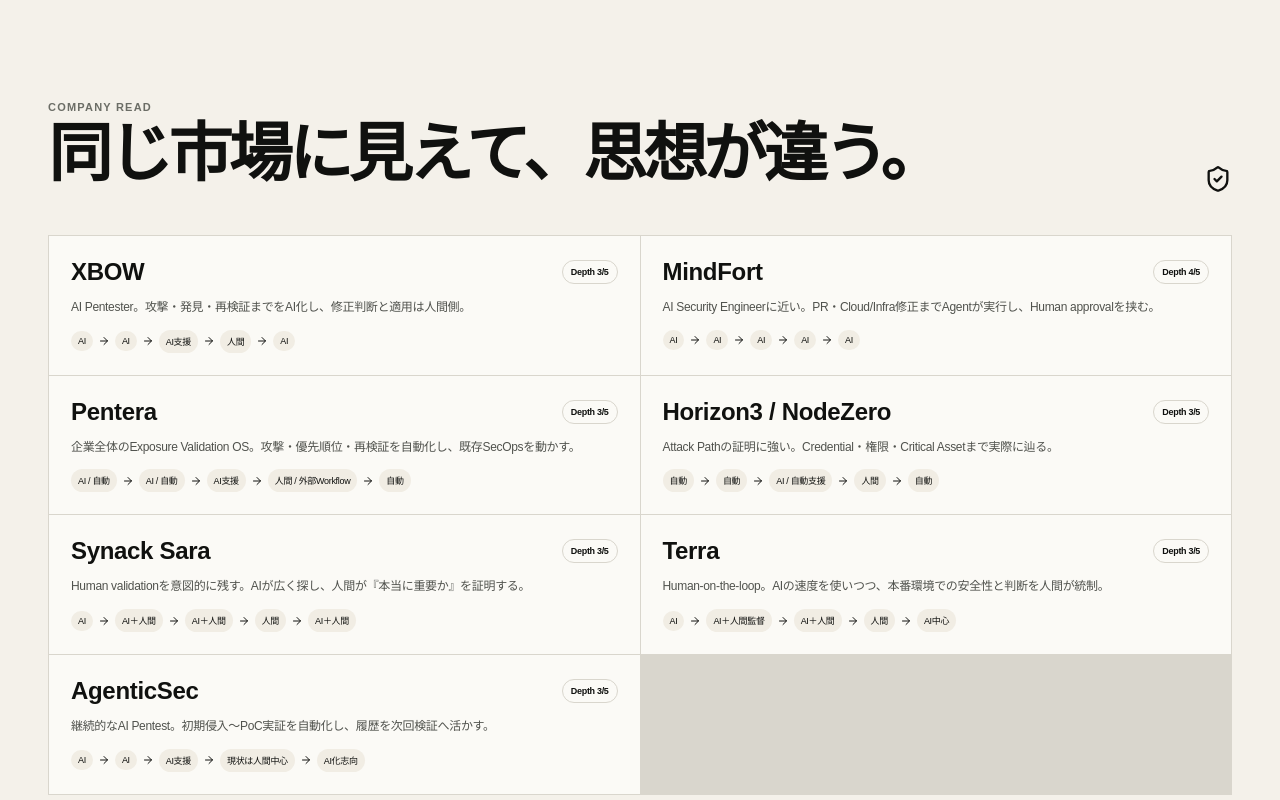
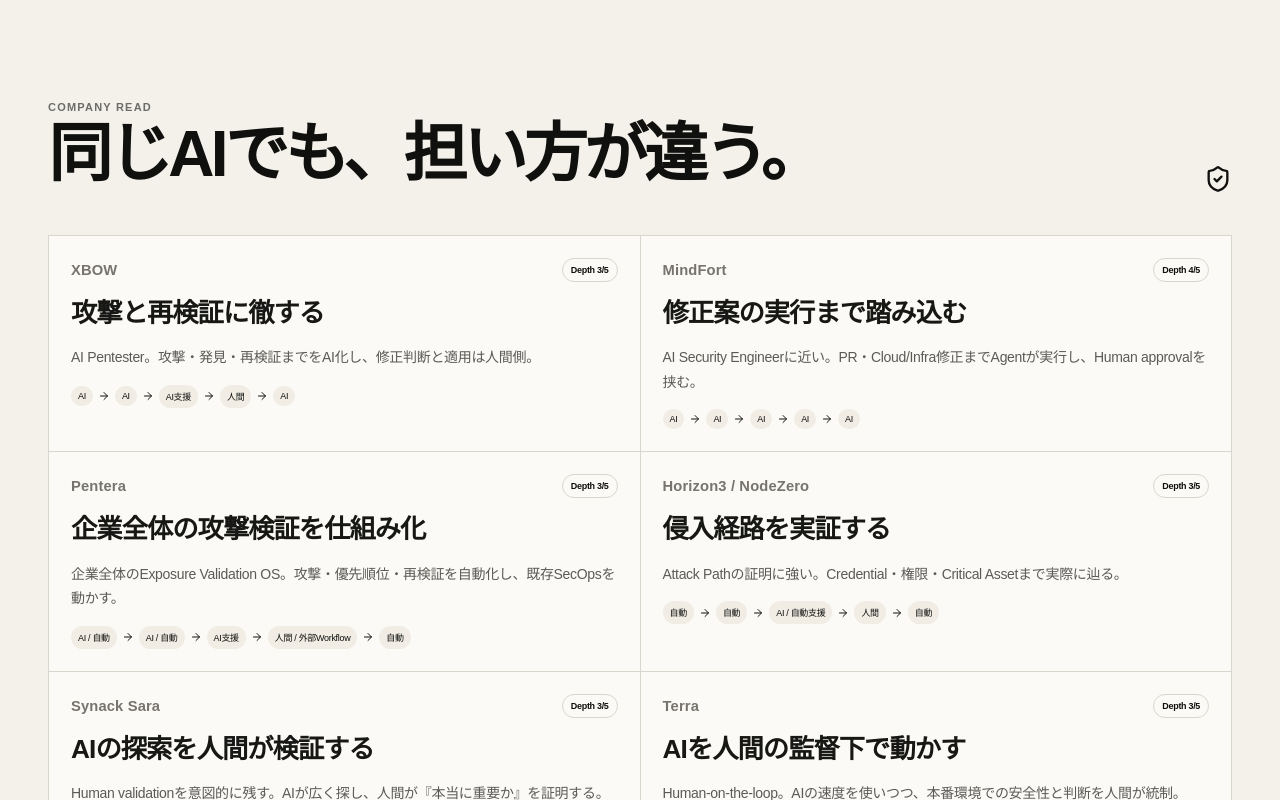
Before and after one commit to yasu-kai/tech-meets-japan, a Next.js app: page /research/offensive-ai in a window 1280 px wide. Shown: the part 2660-3460 px from the top of the page. Built offline with nearby package versions, Linux system fonts and the light colour scheme.

Commit message:
Refocus offensive AI comparison on AI roles and emphasize product substance over names

```diff
--- a/app/research/offensive-ai/page.tsx
+++ b/app/research/offensive-ai/page.tsx
@@ -12,6 +12,16 @@ const cycle = [
   { company:"Terra", attack:"AI", find:"AI＋人間監督", plan:"AI＋人間", decide:"人間", execute:"人間", verify:"AI中心", depth:3, note:"Human-on-the-loop。AIの速度を使いつつ、本番環境での安全性と判断を人間が統制。" },
   { company:"AgenticSec", attack:"AI", find:"AI", plan:"AI支援", decide:"人間", execute:"現状は人間中心", verify:"AI化志向", depth:3, note:"継続的なAI Pentest。初期侵入〜PoC実証を自動化し、履歴を次回検証へ活かす。" },
 ];
+
+const companyFocus: Record<string,string> = {
+  "XBOW":"攻撃と再検証に徹する",
+  "MindFort":"修正案の実行まで踏み込む",
+  "Pentera":"企業全体の攻撃検証を仕組み化",
+  "Horizon3 / NodeZero":"侵入経路を実証する",
+  "Synack Sara":"AIの探索を人間が検証する",
+  "Terra":"AIを人間の監督下で動かす",
+  "AgenticSec":"初期侵入の検証を自動化する",
+};
 
 const automationTone = (value:string) => {
   const v = value.replace(/\s/g,"");
@@ -96,11 +106,12 @@ export default function OffensiveAIResearchPage(){
         </section>
 
         <section className="section section-tight">
-          <div className="section-heading"><div><p className="eyebrow">COMPANY READ</p><h2>同じ市場に見えて、思想が違う。</h2></div><ShieldCheck size={28}/></div>
+          <div className="section-heading"><div><p className="eyebrow">COMPANY READ</p><h2>同じAIでも、担い方が違う。</h2></div><ShieldCheck size={28}/></div>
           <div className="offsec-company-grid">
             {cycle.map(x=><article key={x.company}>
-              <div className="offsec-company-head"><h3>{x.company}</h3><span>Depth {x.depth}/5</span></div>
-              <p>{x.note}</p>
+              <div className="offsec-company-head" style={{alignItems:"center"}}><h3 style={{fontSize:"clamp(13px, 1.15vw, 15px)",fontWeight:700,color:"#77746e",letterSpacing:"0.01em"}}>{x.company}</h3><span>Depth {x.depth}/5</span></div>
+              <h4 style={{fontSize:"clamp(19px, 2.05vw, 27px)",lineHeight:1.35,fontWeight:800,letterSpacing:"-0.035em",margin:"14px 0 9px",color:"#171715"}}>{companyFocus[x.company]}</h4>
+              <p style={{fontSize:"14px",lineHeight:1.75,color:"#5c5a56",marginBottom:"15px"}}>{x.note}</p>
               <div className="offsec-mini-flow">
                 <span>{x.attack}</span><ArrowRight size={12}/><span>{x.find}</span><ArrowRight size={12}/><span>{x.plan}</span><ArrowRight size={12}/><span>{x.execute}</span><ArrowRight size={12}/><span>{x.verify}</span>
               </div>
```
